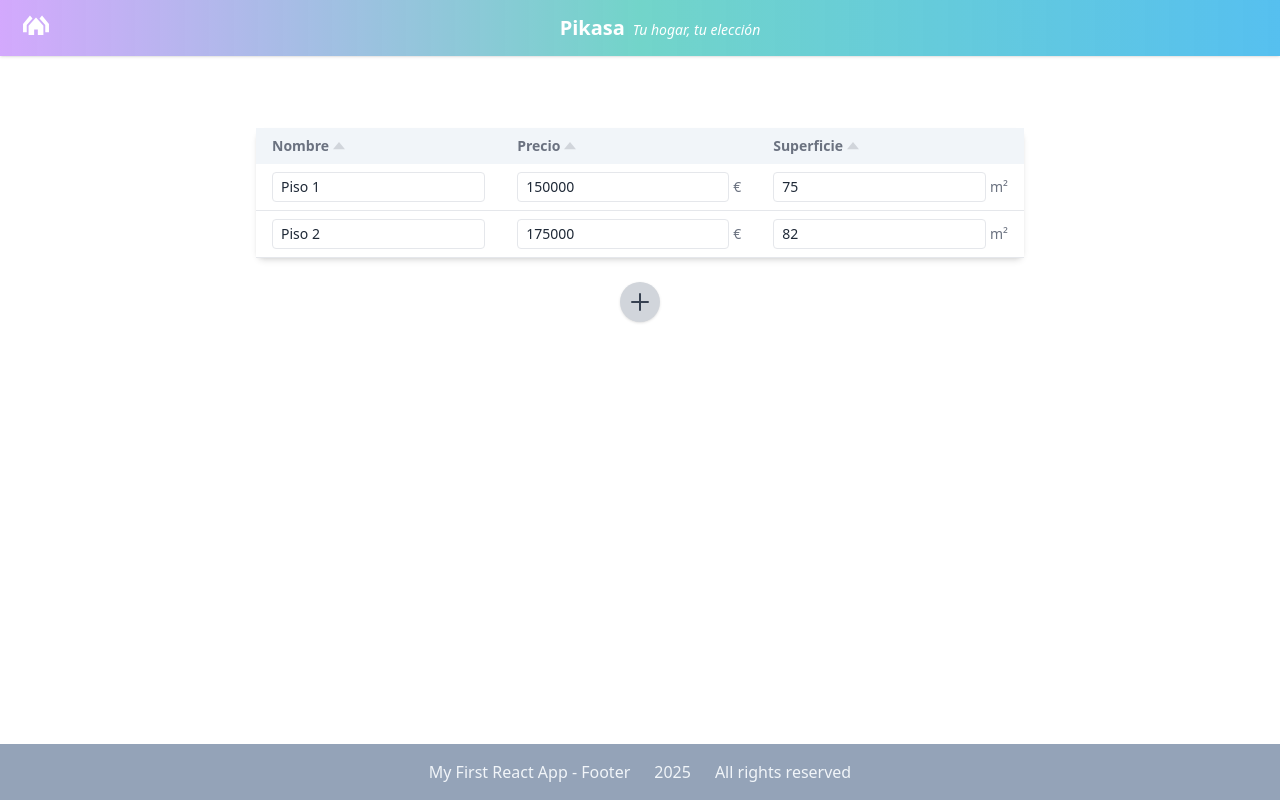
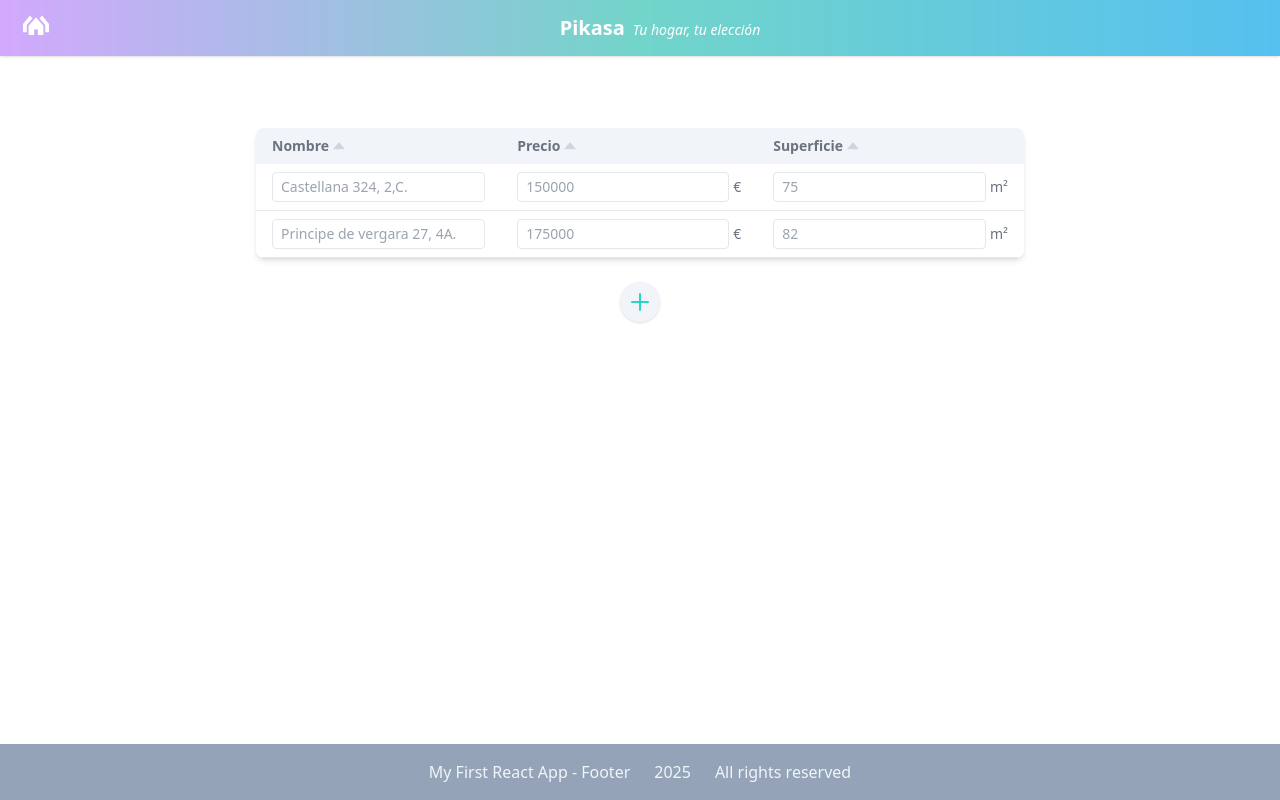
Before and after one commit to charlstown/pikcasa, a React (Vite) app: page / in a window 1280 px wide. Built offline with nearby package versions, Linux system fonts and the light colour scheme.

Commit message:
feature: styles

```diff
--- a/src/components/table/AddRowButton.jsx
+++ b/src/components/table/AddRowButton.jsx
@@ -8,7 +8,7 @@ function AddRowButton({ onClick }) {
       onClick={onClick}
       type="button"
       aria-label="Añadir fila"
-      className="flex items-center justify-center w-10 h-10 rounded-full bg-gray-300 text-gray-700 hover:bg-gray-400 transition-colors shadow"
+      className="flex items-center justify-center w-10 h-10 rounded-full bg-slate-100 text-teal-400 hover:bg-teal-200 transition-colors shadow"
     >
       <svg className="w-6 h-6" fill="none" stroke="currentColor" strokeWidth="2" viewBox="0 0 24 24">
         <path strokeLinecap="round" strokeLinejoin="round" d="M12 4v16m8-8H4"/>
--- a/src/components/table/Table.jsx
+++ b/src/components/table/Table.jsx
@@ -7,8 +7,8 @@ import AddRowButton from "./AddRowButton";
 function Table() {
   // Initial data
   const [rows, setRows] = useState([
-    { name: "Piso 1", price: 150000, surface: 75 },
-    { name: "Piso 2", price: 175000, surface: 82 }
+    { name: "Castellana 324, 2,C.", price: 150000, surface: 75 },
+    { name: "Principe de vergara 27, 4A.", price: 175000, surface: 82 }
   ]);
 
   // Manage changes in a cell
@@ -37,7 +37,7 @@ function Table() {
 
   return (
     <>
-      <div className="mt-10 shadow-md sm:rounded-lg max-w-3xl w-full mx-auto">
+      <div className="mt-10 overflow-hidden shadow-md sm:rounded-lg max-w-3xl w-full mx-auto">
         <table className="w-full text-sm text-left rtl:text-right text-gray-500">
           <TableHeader sort={sort} onSort={handleSort} />
           <tbody>
@@ -52,11 +52,10 @@ function Table() {
           </tbody>
         </table>
       </div>
-      {/* ¡Asegura el centrado y el margen! */}
       <div className="max-w-3xl w-full mx-auto flex justify-center mt-6">
         <AddRowButton
           onClick={() =>
-            setRows([...rows, { name: "", price: "", surface: "" }])
+            setRows([...rows, { name: "Nueva vivienda", price: "324000", surface: "90" }])
           }
         />
       </div>
--- a/src/components/table/TableCell.jsx
+++ b/src/components/table/TableCell.jsx
@@ -6,9 +6,9 @@ function TableCell({ value, onChange, type = "text", suffix }) {
       {onChange ? (
         <div className="flex items-center">
           <input
-            className="w-full border border-gray-200 rounded px-2 py-1 text-gray-800 focus:outline-none focus:ring-2 focus:ring-blue-300"
+            className="w-full border border-gray-200 rounded px-2 py-1 text-gray-800 focus:outline-none focus:ring-2 focus:ring-teal-200"
             type={type}
-            value={value}
+            placeholder={value}
             onChange={e => onChange(e.target.value)}
           />
           {suffix && <span className="ml-1 text-gray-500">{suffix}</span>}
```
